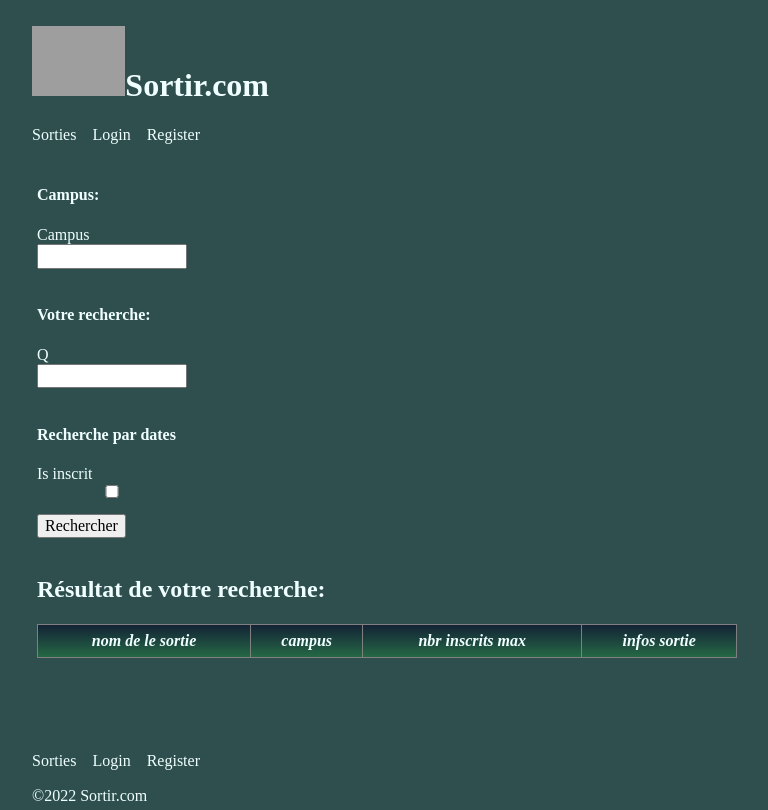
After one commit to Sernasky/Sortie, a Symfony app: template templates/sortie/index.html.twig in a window 1280 px wide. The commit adds this page. Shown: the whole page, without its empty margins (108-876 px from the left). Run offline with Twig, Linux system fonts and the light colour scheme; the template is opened without the code that fills it, so the values that code supplies are empty; form fields are guessed from the names that the template uses; some libraries are stand-ins or nearby versions; grey boxes are pictures that could not be loaded.

Commit message:
Filtre de recherche par campus et par titre

```diff
--- a/src/Entity/Campus.php
+++ b/src/Entity/Campus.php
@@ -106,4 +106,8 @@ class Campus
 
         return $this;
     }
+    public function __toString(): string
+    {
+       return $this->nom;
+    }
 }
--- /dev/null
+++ b/templates/sortie/filtre.html.twig
@@ -0,0 +1,21 @@
+{{form_start(form)}}
+<h4>Campus:</h4>
+{{form_row(form.campus)}}
+
+<h4>Votre recherche:</h4>
+{{form_row(form.q)}}
+
+<h4>Recherche par dates</h4>
+
+{#TODO sortie dont je suis l'orga#}
+
+{{form_row(form.isInscrit)}}
+
+{#TODO sortie pas inscrit#}
+
+{#TODO sortie archivées#}
+
+<button type="submit">Rechercher</button>
+{{form_end(form)}}
+<br>
+<h2>Résultat de votre recherche:</h2>
--- /dev/null
+++ b/templates/sortie/index.html.twig
@@ -0,0 +1,27 @@
+{% extends 'base.html.twig' %}
+
+{% block title%}Toutes les sorties{%endblock%}
+{% block body %}
+    <div class="container">
+        <div>
+            {% include 'sortie/filtre.html.twig' %}
+        </div>
+
+        <table>
+            <tr class="tableHeader">
+                <td>nom de le sortie</td>
+                <td>campus</td>
+                <td>nbr inscrits max</td>
+                <td>infos sortie</td>
+            </tr>
+            {% for sortie in sorties %}
+                <tr class="tableBody">
+                    <td>{{ sortie.nom }}</td>
+                    <td>{{ sortie.campus.nom }}</td>
+                    <td>{{ sortie.nombreInscriptionMax }}</td>
+                    <td>{{ sortie.infosSortie }}</td>
+                </tr>
+            {% endfor %}
+        </table>
+    </div>
+{% endblock %}
```
Also changed, not shown: src/Controller/SortieController.php (+25 -1 lines), src/Data/SearchData.php (added, +39 -0 lines), src/Form/SearchType.php (added, +61 -0 lines), src/Repository/SortieRepository.php (+30 -0 lines), templates/sortie/list.html.twig (+5 -18 lines).
